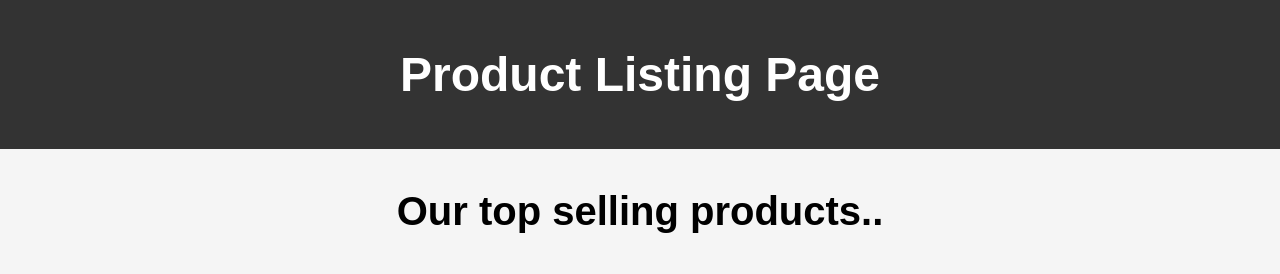
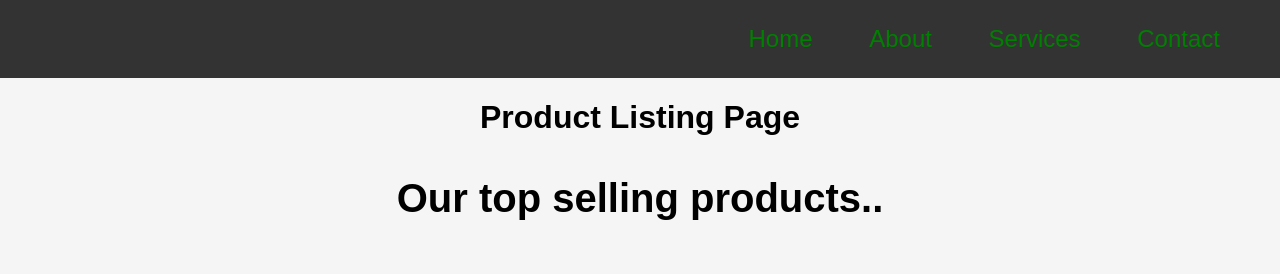
Before and after one commit to nagendrasingh05k/HTML-CSS, a plain HTML site: page index.html in a window 1280 px wide. Shown: the top 274 px of the page. Drawn offline with Linux system fonts and the light colour scheme.

Commit message:
update the changes mar1

```diff
--- a/index.html
+++ b/index.html
@@ -9,8 +9,18 @@
 <body>
 
     <header>
+        <div class="container">
+            <nav>
+                <ul class="nav-link">
+                    <li><a href="https://www.wipro.com/">Home</a></li>
+                    <li><a href="https://www.wipro.com/about-us/">About</a></li>
+                    <li><a href="https://www.wipro.com/about-us/supplier-diversity/">Services</a></li>
+                    <li><a href="https://www.wipro.com/contact-wipro/">Contact</a></li>
+                </ul>
+            </nav>
+        </div>
+    </header>
         <h1>Product Listing Page</h1>
-    </header>
 
     <main>
         <p class="headingpara"><b>Our top selling products..</b></p>
--- a/styles.css
+++ b/styles.css
@@ -62,3 +62,36 @@ button:hover {
 .headingpara {
     font-size: 40px;
 }
+.container {
+    max-width: 1200px;
+    margin: 0;
+    padding: 0 20px;
+    overflow: hidden;
+}
+
+nav {
+    float: right;
+}
+
+.nav-link {
+    list-style-type: none;
+    margin: 0;
+    padding: 0;
+}
+
+.nav-link li {
+    display: inline-block;
+    margin-left: 20px;
+}
+
+.nav-link li a {
+    color: green;
+    text-decoration: none;
+    padding: 10px 15px;
+    display: inline-block;
+    transition: background-color 0.3s;
+}
+
+.nav-link li a:hover {
+    background-color: white;
+}
```
